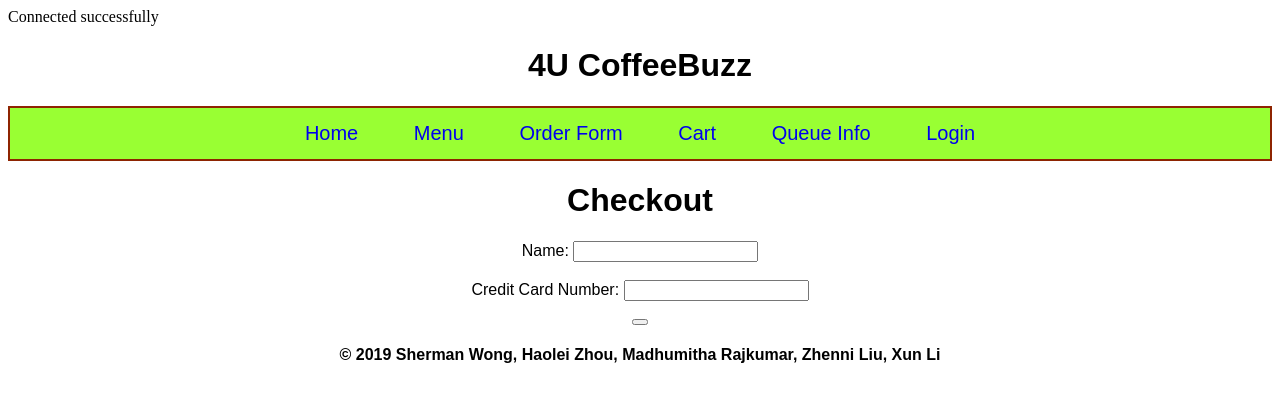
After one commit to natsuta/SEPMCoffeeBuzz, a PHP site: page /details.php in a window 1280 px wide. The commit adds this page. Shown: the top 402 px of the page. Run offline with PHP 8.4, Linux system fonts and the light colour scheme.

Commit message:
At this stage, started working on details form

```diff
--- a/cart.php
+++ b/cart.php
@@ -501,7 +501,7 @@
 		<button type='submit' name='clear'>Clear cart</button>
 	</form>
 
-	<form action="checkout.php" method='post'>
+	<form action="details.php" method='post'>
 		<input type='Submit' value='Submit'>
 	</form>
 
--- /dev/null
+++ b/details.php
@@ -0,0 +1,16 @@
+<?php include_once('header.php'); ?>
+<title>Checkout</title>
+<body>
+	<h1>Checkout</h1>
+
+	<form action="checkout.php" method="POST">
+			Name: <input type="text" name="name" id="name">
+			<br/><br/>
+
+			Credit Card Number: <input type="text" name="creditcardno" id="creditcardno">
+			<br/><br/>
+			<button type="submit" value="Submit"></button>
+		</form>
+
+</body>
+<?php include_once('footer.php'); ?>
```
